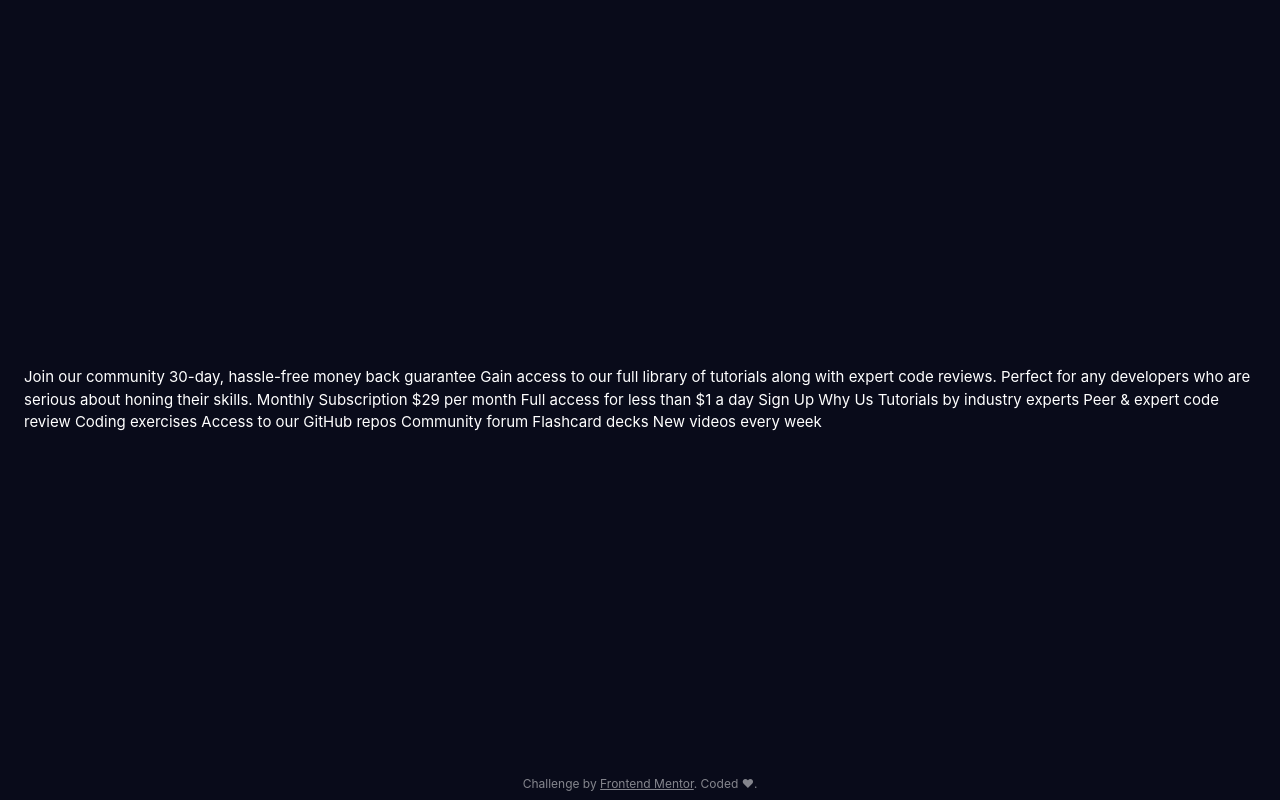
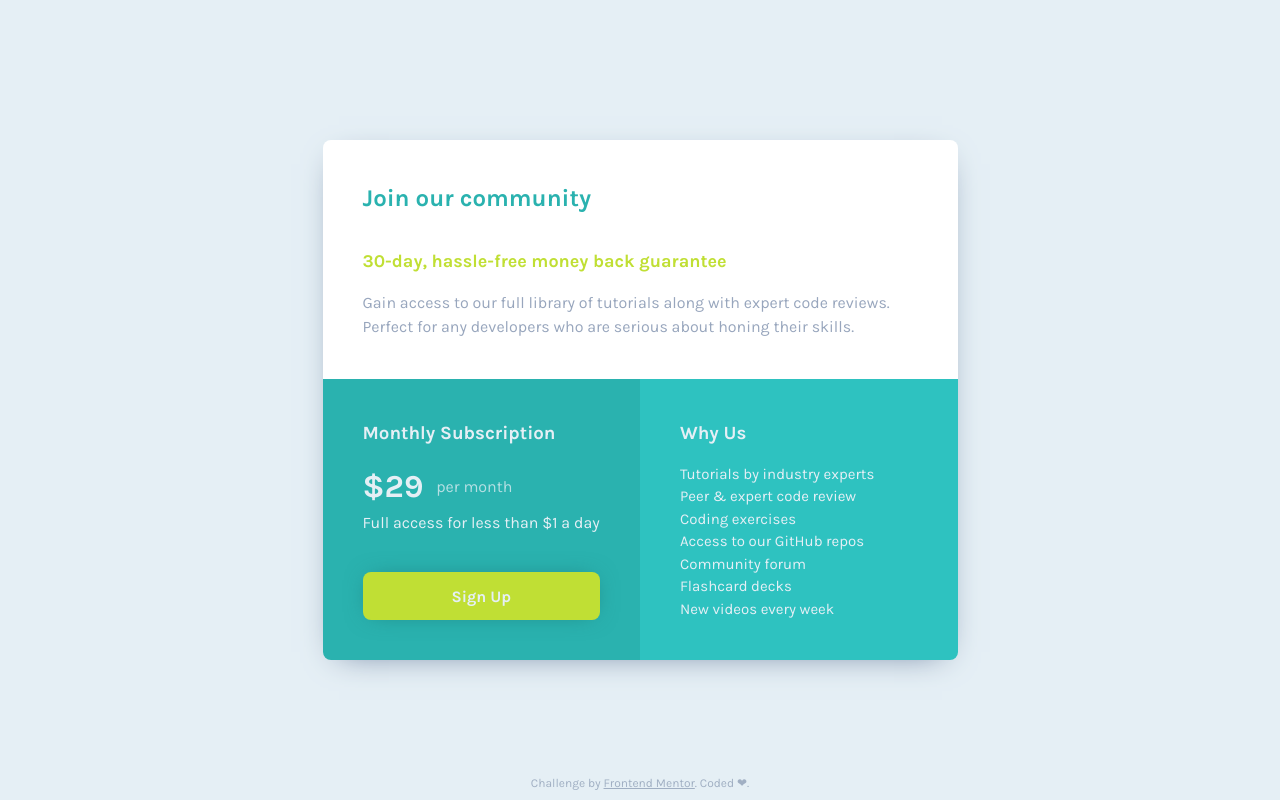
Before and after one commit to xphstos/single-price-grid-component, a website built with Parcel: page src/index.html in a window 1280 px wide. Built offline with nearby package versions, Linux system fonts and the light colour scheme.

Commit message:
readme updates

```diff
--- a/package.json
+++ b/package.json
@@ -10,9 +10,7 @@
     "build": "parcel build src/index.html"
   },
   "devDependencies": {
-    "@parcel/transformer-sass": "2.0.0-beta.3.1",
-    "parcel": "^2.0.0-beta.3.1",
-    "sass": "^1.35.1"
+    "parcel": "^2.0.0-beta.3.1"
   },
   "dependencies": {}
 }
--- a/src/index.html
+++ b/src/index.html
@@ -13,17 +13,43 @@
 		/>
 
 		<title>Frontend Mentor | Single Price Grid Component</title>
-
+		<link rel="preconnect" href="https://fonts.gstatic.com" />
+		<link
+			href="https://fonts.googleapis.com/css2?family=Karla:wght@400;700&display=swap"
+			rel="stylesheet"
+		/>
 		<link rel="stylesheet" href="scss/style.scss" />
 	</head>
 	<body>
-		Join our community 30-day, hassle-free money back guarantee Gain access to
-		our full library of tutorials along with expert code reviews. Perfect for
-		any developers who are serious about honing their skills. Monthly
-		Subscription &dollar;29 per month Full access for less than &dollar;1 a day
-		Sign Up Why Us Tutorials by industry experts Peer &amp; expert code review
-		Coding exercises Access to our GitHub repos Community forum Flashcard decks
-		New videos every week
+		<section>
+			<section>
+				<h1>Join our community</h1>
+				<h2>30-day, hassle-free money back guarantee</h2>
+				<p>
+					Gain access to our full library of tutorials along with expert code
+					reviews. Perfect for any developers who are serious about honing their
+					skills.
+				</p>
+			</section>
+			<section>
+				<h3>Monthly Subscription</h3>
+				<p><span>&dollar;29</span> <span>per month</span></p>
+				<p>Full access for less than &dollar;1 a day</p>
+				<button>Sign Up</button>
+			</section>
+			<section>
+				<h3>Why Us</h3>
+				<ul>
+					<li>Tutorials by industry experts</li>
+					<li>Peer &amp; expert code review</li>
+					<li>Coding exercises</li>
+					<li>Access to our GitHub repos</li>
+					<li>Community forum</li>
+					<li>Flashcard decks</li>
+					<li>New videos every week</li>
+				</ul>
+			</section>
+		</section>
 		<footer class="attribution">
 			Challenge by
 			<a href="https://www.frontendmentor.io?ref=challenge" target="_blank"
--- a/src/scss/_defaults.scss
+++ b/src/scss/_defaults.scss
@@ -1,20 +1,27 @@
 // Project Defaults
+* {
+	box-sizing: border-box;
+
+	&:before,
+	&:after {
+		box-sizing: border-box;
+	}
+}
+
 html {
-	font-size: 15px;
+	font-size: 16px;
 	height: 100%;
 }
 
 body {
 	min-height: 100vh;
 	margin: 0;
-	box-sizing: border-box;
-	padding: 88px 24px;
-	font: 400 1rem / 1.5 "Inter", sans-serif;
-	display: flex;
-	flex-wrap: wrap;
+	padding: 4.5rem 2rem;
+	font: 400 1rem / 1.5 "Karla", sans-serif;
+	display: grid;
 	place-content: center;
-	color: var(--white);
-	background-color: var(--dark-blue);
+	color: var(--grey-light);
+	background-color: var(--grey-light);
 }
 
 // Attribution Defaults
@@ -27,6 +34,7 @@ body {
 	width: calc(100vw - 50px);
 	transform: translateX(-50%);
 	padding: 0.5rem 0;
+	color: var(--grey-blue-dark);
 	opacity: 0.5;
 
 	a {
--- a/src/scss/_project-styles.scss
+++ b/src/scss/_project-styles.scss
@@ -0,0 +1,112 @@
+::selection {
+	background: var(--grey-light);
+}
+
+body {
+	> section {
+		display: grid;
+		grid-template-columns: repeat(2, 1fr);
+		border-radius: 8px;
+		overflow: hidden;
+		position: relative;
+		z-index: 2;
+		max-width: 635px;
+		box-shadow: 0 0.5rem 2rem -1rem var(--grey-blue-dark);
+
+		@media screen and (max-width: 704px) {
+			grid-template-columns: 1fr;
+			max-width: 375px;
+		}
+
+		section {
+			padding: clamp(24px, (40 / 704) * 100vw, 40px);
+
+			&:nth-child(1) {
+				grid-area: 1 / span 2;
+				background-color: var(--white);
+
+				@media screen and (max-width: 704px) {
+					grid-area: 1 / span 1;
+				}
+
+				p {
+					color: var(--grey-blue);
+				}
+			}
+			&:nth-child(2) {
+				background-color: var(--cyan);
+				display: flex;
+				flex-direction: column;
+
+				p {
+					&:nth-of-type(1) {
+						display: flex;
+						align-items: center;
+					}
+				}
+
+				span {
+					opacity: 0.75;
+
+					&:nth-of-type(1) {
+						font-size: 2rem;
+						font-weight: bold;
+						margin-right: 0.4em;
+						opacity: 1;
+					}
+				}
+			}
+			&:nth-child(3) {
+				background-color: var(--cyan-light);
+			}
+		}
+	}
+}
+
+h1 {
+	margin: 0;
+	font-size: clamp(20px, (24 / 704) * 100vw, 24px);
+	color: var(--cyan);
+}
+
+h2 {
+	font-size: clamp(15px, (18 / 704) * 100vw, 18px);
+	color: var(--yellow);
+	margin: clamp(1.25rem, (32 / 704) * 100vw, 2rem) 0 1rem;
+}
+
+h3 {
+	margin: 0 0 1rem;
+}
+
+p {
+	margin: 0;
+	font-size: clamp(14px, (16/704) * 100vw, 1rem);
+}
+
+ul {
+	margin: 0;
+	padding: 0;
+	list-style-type: none;
+	font-size: 15px;
+}
+
+button {
+	display: flex;
+	justify-content: center;
+	align-items: center;
+	font-weight: bold;
+	font-size: 1rem;
+	border: none;
+	height: 3rem;
+	background: var(--yellow);
+	color: inherit;
+	font-family: inherit;
+	border-radius: 8px;
+	margin-top: auto;
+	box-shadow: 0 0 1.5rem -0.5rem var(--cyan-dark);
+
+	@media screen and (max-width: 704px) {
+		margin-top: 1.5rem;
+	}
+}
--- a/src/scss/_variables.scss
+++ b/src/scss/_variables.scss
@@ -1,9 +1,14 @@
+@use "sass:color" as *;
+
 // Project Variables
 :root {
-	--dark-blue: hsl(233, 47%, 7%);
-	--desat-blue: hsl(244, 38%, 16%);
-	--accent: hsl(277, 64%, 61%);
+	--cyan: hsl(179, 62%, 43%);
+	--cyan-dark: #{scale(hsl(179, 62%, 43%), $lightness: -30%)};
+	--cyan-light: #{scale(hsl(179, 62%, 43%), $lightness: 7%)};
+	--yellow: hsl(71, 73%, 54%);
+	--yellow-dark: #{scale(hsl(71, 73%, 54%), $lightness: -50%)};
+	--grey-light: hsl(204, 43%, 93%);
+	--grey-blue: hsl(218, 22%, 67%);
+	--grey-blue-dark: #{scale(hsl(218, 22%, 67%), $lightness: -30%)};
 	--white: hsl(0, 0%, 100%);
-	--white-trans: hsla(0, 0%, 100%, 0.75);
-	--white-trans-2: hsla(0, 0%, 100%, 0.6);
 }
```
Also changed, not shown: README-template.md (deleted), README.md, 1 other file.
